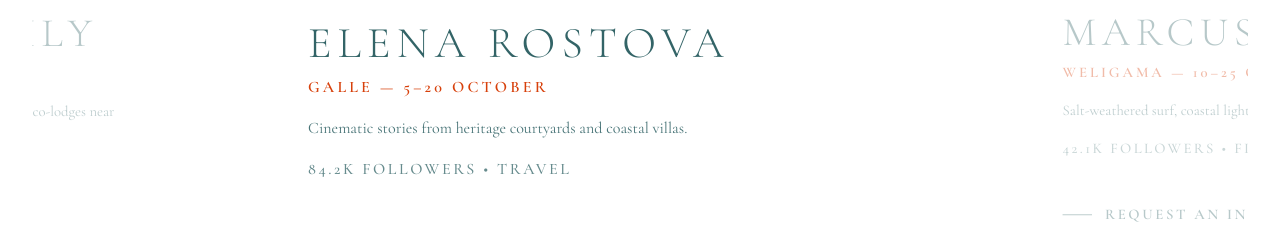
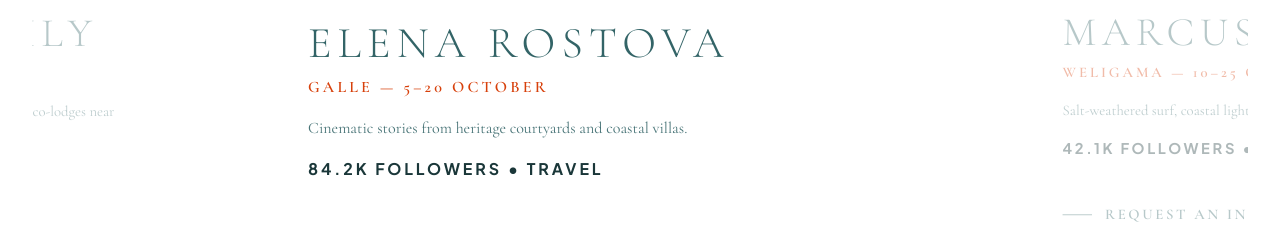
Before and after one commit to SanudaDe/GetLinked, a Next.js app: page / in a window 1280 px wide. Shown: the part 1560-1791 px from the top of the page. Built offline with nearby package versions, Linux system fonts and the light colour scheme; no server answers; the database is empty; a web font is replaced by a local one.

Commit message:
style: make accommodation offer and creator follower requirement lines bold and high-contrast

```diff
--- a/src/components/home/FeaturedAccommodations.tsx
+++ b/src/components/home/FeaturedAccommodations.tsx
@@ -417,7 +417,7 @@ export const FeaturedAccommodations: React.FC = () => {
                       {sensory.line}
                     </p>
 
-                    <p className="text-[16px] uppercase tracking-[0.16em] text-[#336467]/75 dark:text-neutral-300 font-medium pt-1">
+                    <p className="text-[16px] font-sans font-bold uppercase tracking-[0.18em] text-[#1A3739] dark:text-white pt-1">
                       {sensory.offer.toUpperCase()}
                       {stay.minimum_followers
                         ? ` • MIN. ${formatFollowerCount(stay.minimum_followers)} FOLLOWERS`
--- a/src/components/home/FeaturedCreators.tsx
+++ b/src/components/home/FeaturedCreators.tsx
@@ -429,7 +429,7 @@ export const FeaturedCreators: React.FC = () => {
                       {sensory.line}
                     </p>
 
-                    <p className="text-[16px] uppercase tracking-[0.16em] text-[#336467]/75 dark:text-neutral-300 font-medium pt-1">
+                    <p className="text-[16px] font-sans font-bold uppercase tracking-[0.18em] text-[#1A3739] dark:text-white pt-1">
                       {formatFollowerCount(creator.follower_count)} FOLLOWERS
                       {creator.niche ? ` • ${creator.niche.toUpperCase()}` : ""}
                     </p>
```
